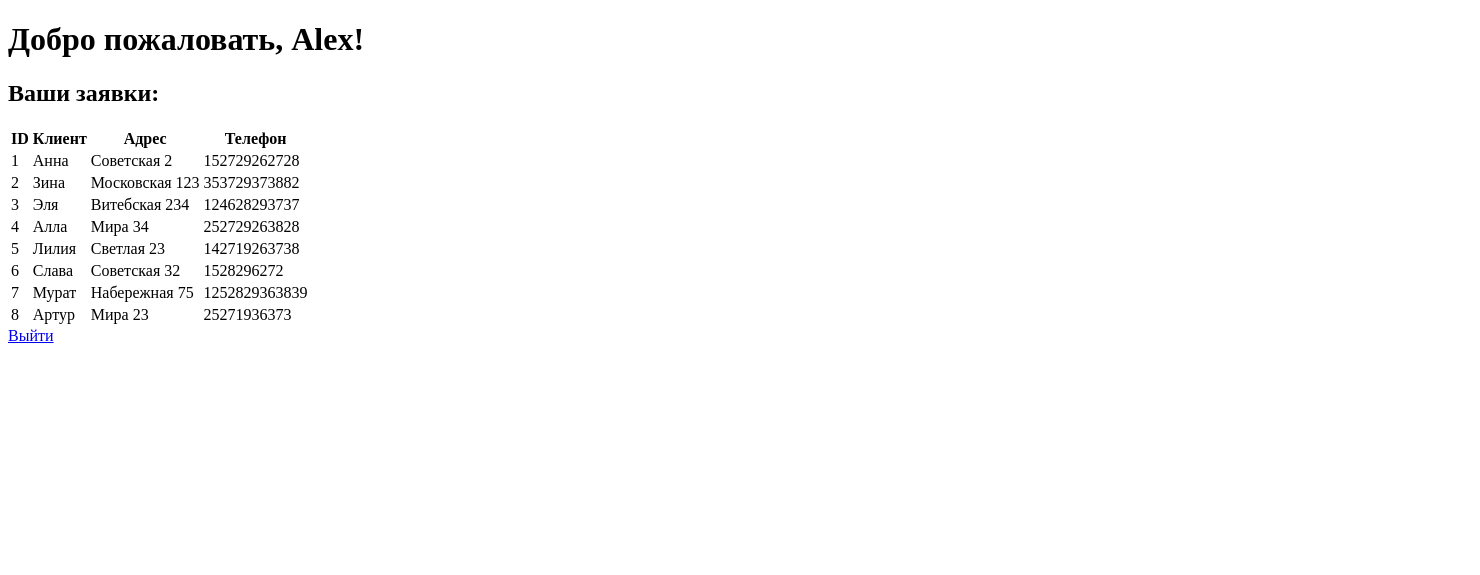
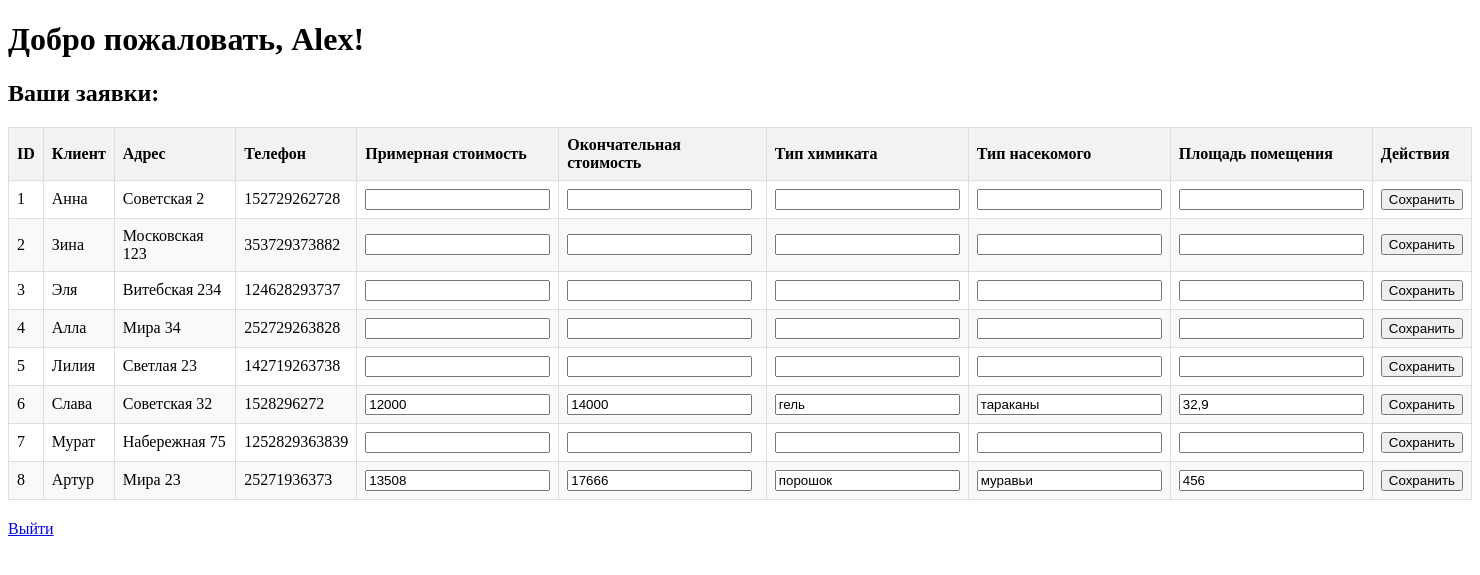
Before and after one commit to NazgulZhusup/DisinsectorBot-v4, a Flask app: template app/templates/disinsector_dashboard.html in a window 1480 px wide. Shown: the top 575 px of the page. Run offline with Flask 3, Linux system fonts and the light colour scheme; the template is opened without the code that fills it: values that come from a table or form of the project are taken from there, others are empty.

Commit message:
final edition

```diff
--- a/app/templates/disinsector_dashboard.html
+++ b/app/templates/disinsector_dashboard.html
@@ -3,6 +3,57 @@
 <head>
     <meta charset="UTF-8">
     <title>Личный кабинет</title>
+    <style>
+        table {
+            width: 100%;
+            border-collapse: collapse;
+        }
+        th, td {
+            border: 1px solid #ddd;
+            padding: 8px;
+        }
+        th {
+            background-color: #f2f2f2;
+            text-align: left;
+        }
+        tr:nth-child(even) {
+            background-color: #f9f9f9;
+        }
+        tr:hover {
+            background-color: #f1f1f1;
+        }
+        #message {
+            margin-top: 20px;
+            color: green;
+            font-weight: bold;
+        }
+    </style>
+    <script>
+        async function saveOrderDetails(form, event) {
+            event.preventDefault(); // Останавливаем стандартное поведение формы
+
+            const formData = new FormData(form);
+            const response = await fetch(form.action, {
+                method: 'POST',
+                body: formData,
+                headers: {
+                    'X-CSRFToken': '{{ csrf_token() }}'
+                }
+            });
+
+            const messageElement = document.getElementById('message');
+            if (response.ok) {
+                messageElement.textContent = 'Ваши данные сохранены в базу данных.';
+            } else {
+                messageElement.textContent = 'Произошла ошибка при сохранении данных.';
+                messageElement.style.color = 'red';
+            }
+
+            setTimeout(() => {
+                messageElement.textContent = ''; // Очищаем сообщение через 3 секунды
+            }, 3000);
+        }
+    </script>
 </head>
 <body>
     <h1>Добро пожаловать, {{ disinsector.name }}!</h1>
@@ -10,26 +61,58 @@
     <h2>Ваши заявки:</h2>
     {% if orders %}
     <table>
+        <thead>
             <tr>
                 <th>ID</th>
                 <th>Клиент</th>
                 <th>Адрес</th>
                 <th>Телефон</th>
-
+                <th>Примерная стоимость</th>
+                <th>Окончательная стоимость</th>
+                <th>Тип химиката</th>
+                <th>Тип насекомого</th>
+                <th>Площадь помещения</th>
+                <th>Действия</th>
             </tr>
+        </thead>
+        <tbody>
             {% for order in orders %}
             <tr>
+                <form method="POST" action="{{ url_for('main.update_order_details') }}" onsubmit="saveOrderDetails(this, event)">
                     <td>{{ order.id }}</td>
                     <td>{{ order.client.name }}</td>
                     <td>{{ order.client.address }}</td>
                     <td>{{ order.client.phone }}</td>
+                    <td>
+                        <input type="hidden" name="order_id" value="{{ order.id }}">
+                        <input type="text" name="estimated_price" value="{{ order.estimated_price or '' }}">
+                    </td>
+                    <td>
+                        <input type="text" name="final_price" value="{{ order.final_price or '' }}">
+                    </td>
+                    <td>
+                        <input type="text" name="poison_type" value="{{ order.poison_type or '' }}">
+                    </td>
+                    <td>
+                        <input type="text" name="insect_type" value="{{ order.insect_type or '' }}">
+                    </td>
+                    <td>
+                        <input type="text" name="client_area" value="{{ order.client_area or '' }}">
+                    </td>
+                    <td>
+                        <button type="submit">Сохранить</button>
+                    </td>
+                </form>
             </tr>
             {% endfor %}
+        </tbody>
     </table>
     {% else %}
     <p>На данный момент заявок нет.</p>
     {% endif %}
 
+    <div id="message"></div> <!-- Сообщение об успешном/неудачном сохранении -->
+
     <a href="{{ url_for('auth.logout') }}">Выйти</a>
 </body>
 </html>
```
Also changed, not shown: app/main.py (+34 -1 lines), requirements.txt (added, +50 -0 lines), ento_database.db, 7 other files. Lines whose indentation alone changed are shown as unchanged.
